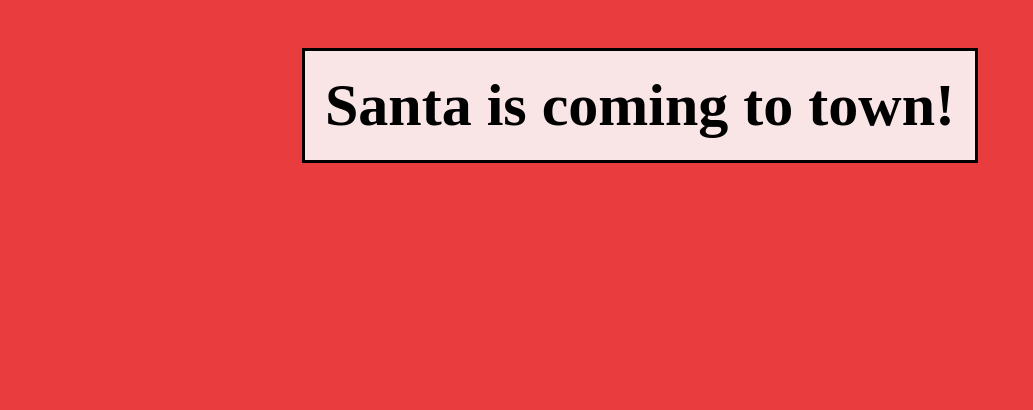
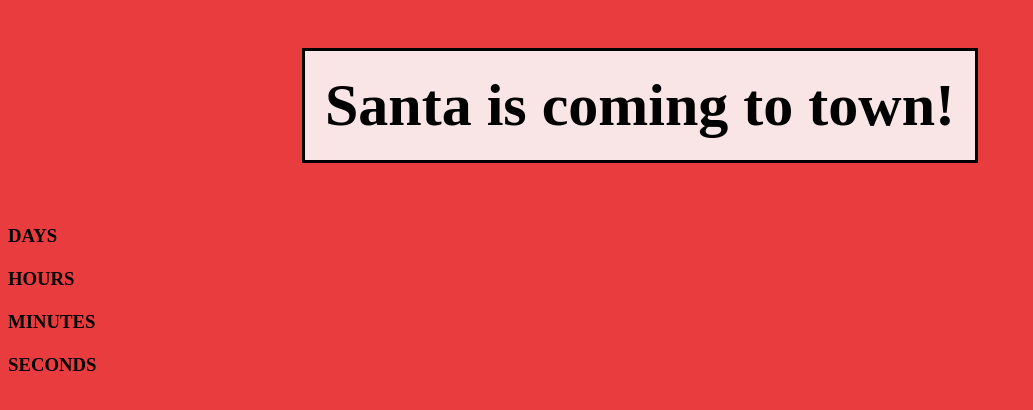
Before and after one commit to aigulsharipova/How-many-days-until-Christmas, a plain HTML site: page index.html in a window 1280 px wide. Shown: the whole page, without its empty margins (0-1033 px from the left). Drawn offline with Linux system fonts and the light colour scheme.

Commit message:
div class

```diff
--- a/index.html
+++ b/index.html
@@ -11,6 +11,22 @@
   <div class="heading">
     <h1>Santa is coming to town!</h1>
   </div>
+  <div class="container">
+
+    <div class="christmas">
+      <div class="block">
+        <h4 class="days"></h4>
+        <h3>DAYS</h3>
+        <h4 class="hours"></h4>
+        <h3>HOURS</h3>
+        <h4 class="minutes"></h4>
+        <h3>MINUTES</h3>
+        <h4 class="seconds"></h4>
+        <h3>SECONDS</h3>
+      </div>
+
+    </div>
+  </div>
 </body>
 <script src="./script.js"></script>
 </html>
```
